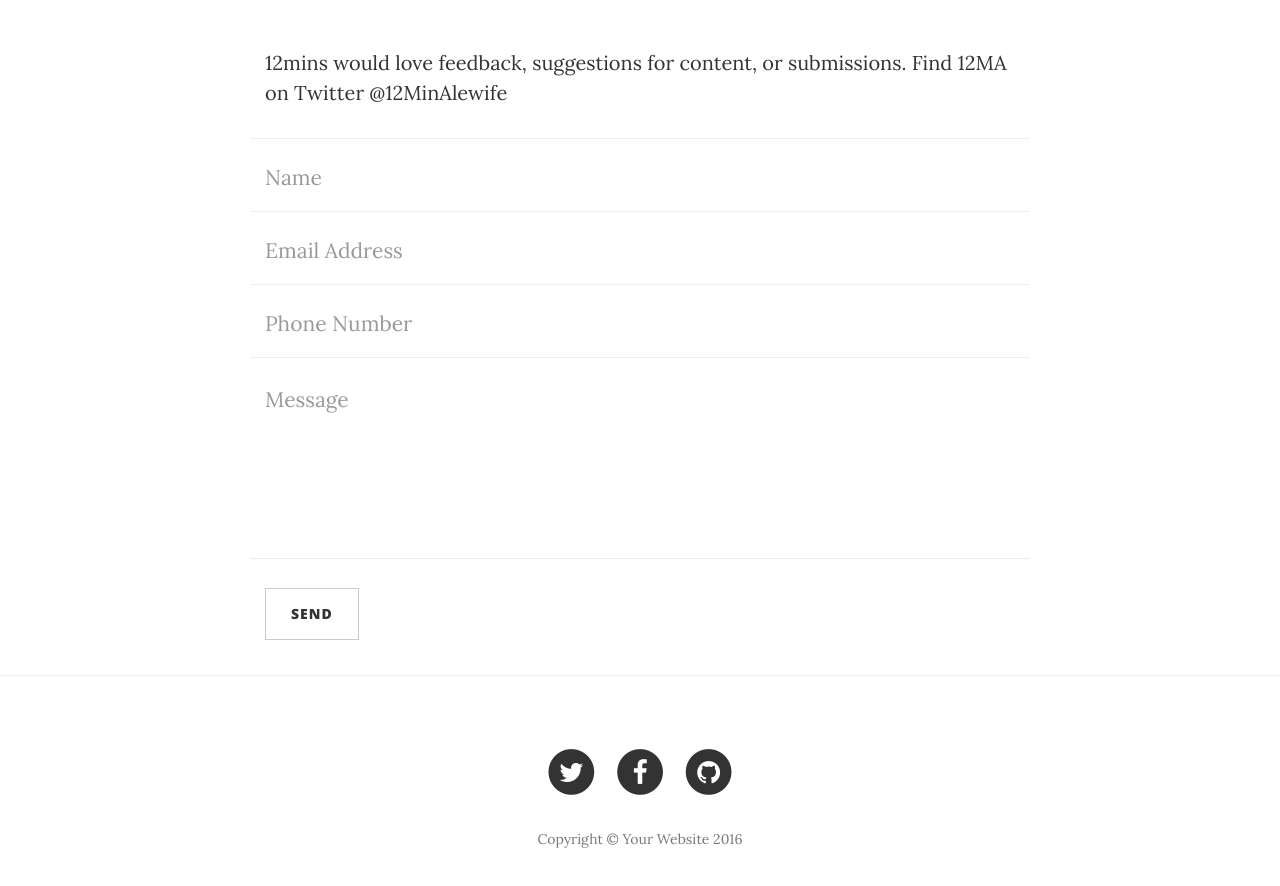
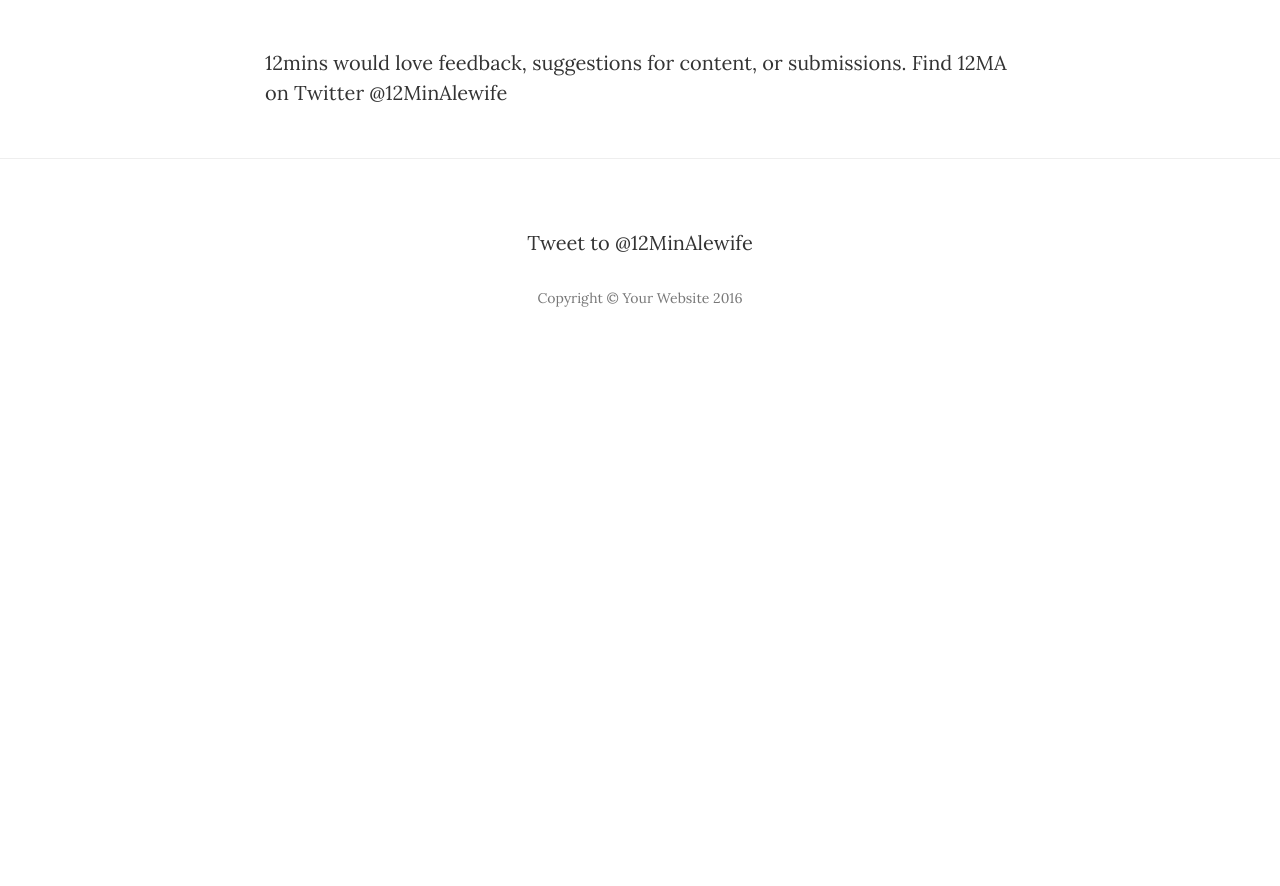
Before and after one commit to computingbets/12MinAlewife, a website: page contact.html in a window 1280 px wide. Shown: the part 480-1366 px from the top of the page. After the commit the page ends 854 px from the top, so only its background shows below. Drawn offline with nearby package versions, Linux system fonts and the light colour scheme; files that its build step writes are made by us from their sources.

Commit message:
Delete form and add twitter link to 12minalewife

```diff
--- a/contact.html
+++ b/contact.html
@@ -91,43 +91,6 @@
                 <!-- Contact Form - Enter your email address on line 19 of the mail/contact_me.php file to make this form work. -->
                 <!-- WARNING: Some web hosts do not allow emails to be sent through forms to common mail hosts like Gmail or Yahoo. It's recommended that you use a private domain email address! -->
                 <!-- NOTE: To use the contact form, your site must be on a live web host with PHP! The form will not work locally! -->
-                <form name="sentMessage" id="contactForm" novalidate>
-                    <div class="row control-group">
-                        <div class="form-group col-xs-12 floating-label-form-group controls">
-                            <label>Name</label>
-                            <input type="text" class="form-control" placeholder="Name" id="name" required data-validation-required-message="Please enter your name.">
-                            <p class="help-block text-danger"></p>
-                        </div>
-                    </div>
-                    <div class="row control-group">
-                        <div class="form-group col-xs-12 floating-label-form-group controls">
-                            <label>Email Address</label>
-                            <input type="email" class="form-control" placeholder="Email Address" id="email" required data-validation-required-message="Please enter your email address.">
-                            <p class="help-block text-danger"></p>
-                        </div>
-                    </div>
-                    <div class="row control-group">
-                        <div class="form-group col-xs-12 floating-label-form-group controls">
-                            <label>Phone Number</label>
-                            <input type="tel" class="form-control" placeholder="Phone Number" id="phone" required data-validation-required-message="Please enter your phone number.">
-                            <p class="help-block text-danger"></p>
-                        </div>
-                    </div>
-                    <div class="row control-group">
-                        <div class="form-group col-xs-12 floating-label-form-group controls">
-                            <label>Message</label>
-                            <textarea rows="5" class="form-control" placeholder="Message" id="message" required data-validation-required-message="Please enter a message."></textarea>
-                            <p class="help-block text-danger"></p>
-                        </div>
-                    </div>
-                    <br>
-                    <div id="success"></div>
-                    <div class="row">
-                        <div class="form-group col-xs-12">
-                            <button type="submit" class="btn btn-default">Send</button>
-                        </div>
-                    </div>
-                </form>
             </div>
         </div>
     </div>
@@ -141,27 +104,7 @@
                 <div class="col-lg-8 col-lg-offset-2 col-md-10 col-md-offset-1">
                     <ul class="list-inline text-center">
                         <li>
-                            <a href="#">
-                                <span class="fa-stack fa-lg">
-                                    <i class="fa fa-circle fa-stack-2x"></i>
-                                    <i class="fa fa-twitter fa-stack-1x fa-inverse"></i>
-                                </span>
-                            </a>
-                        </li>
-                        <li>
-                            <a href="#">
-                                <span class="fa-stack fa-lg">
-                                    <i class="fa fa-circle fa-stack-2x"></i>
-                                    <i class="fa fa-facebook fa-stack-1x fa-inverse"></i>
-                                </span>
-                            </a>
-                        </li>
-                        <li>
-                            <a href="#">
-                                <span class="fa-stack fa-lg">
-                                    <i class="fa fa-circle fa-stack-2x"></i>
-                                    <i class="fa fa-github fa-stack-1x fa-inverse"></i>
-                                </span>
+                              <a href="https://twitter.com/intent/tweet?screen_name=12MinAlewife" class="twitter-mention-button" data-show-count="false">Tweet to @12MinAlewife</a><script async src="//platform.twitter.com/widgets.js" charset="utf-8"></script>
                             </a>
                         </li>
                     </ul>
```
